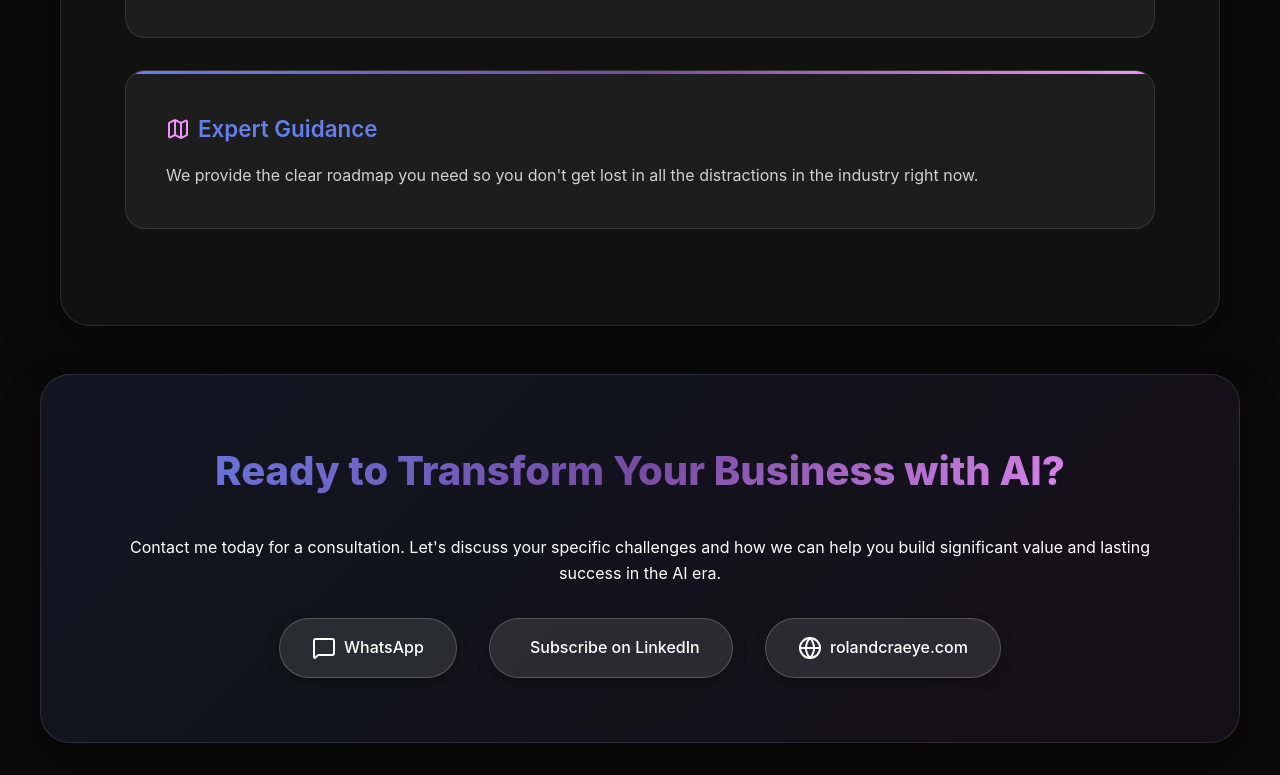
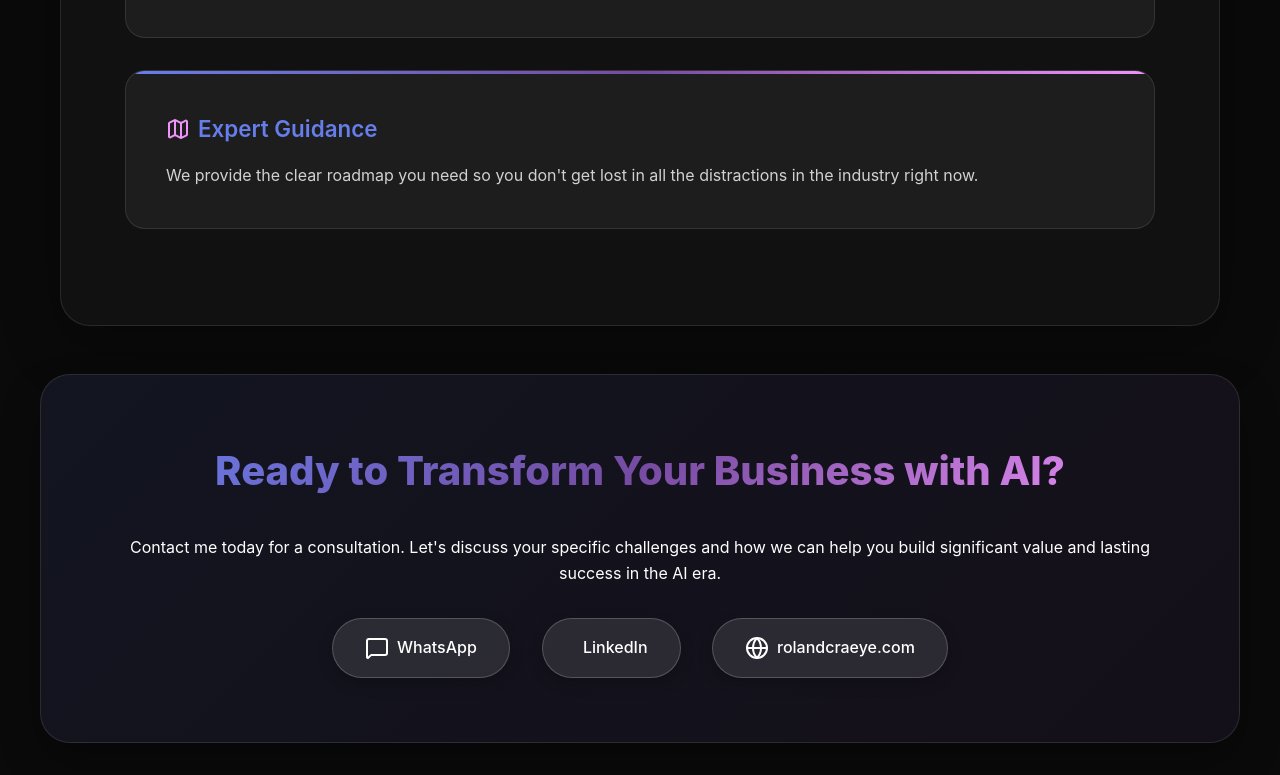
Before and after one commit to Rovibecode/roland-craeye-website, a plain HTML site: page ai_consulting_services.html in a window 1280 px wide. Shown: the part 4459-5234 px from the top of the page. Drawn offline with nearby package versions, Linux system fonts and the light colour scheme.

Commit message:
revert mistake linkedin

```diff
--- a/ai_consulting_services.html
+++ b/ai_consulting_services.html
@@ -752,7 +752,7 @@
                 </div>
                 <div class="contact-item">
                     <i data-lucide="linkedin"></i>
-                    <a href="https://www.linkedin.com/build-relation/newsletter-follow?entityUrn=7342052251361828864" target="_blank">Subscribe on LinkedIn</a>
+                    <a href="https://www.linkedin.com/in/rolandcraeye" target="_blank">LinkedIn</a>
                 </div>
                 <div class="contact-item">
                     <i data-lucide="globe"></i>
```
